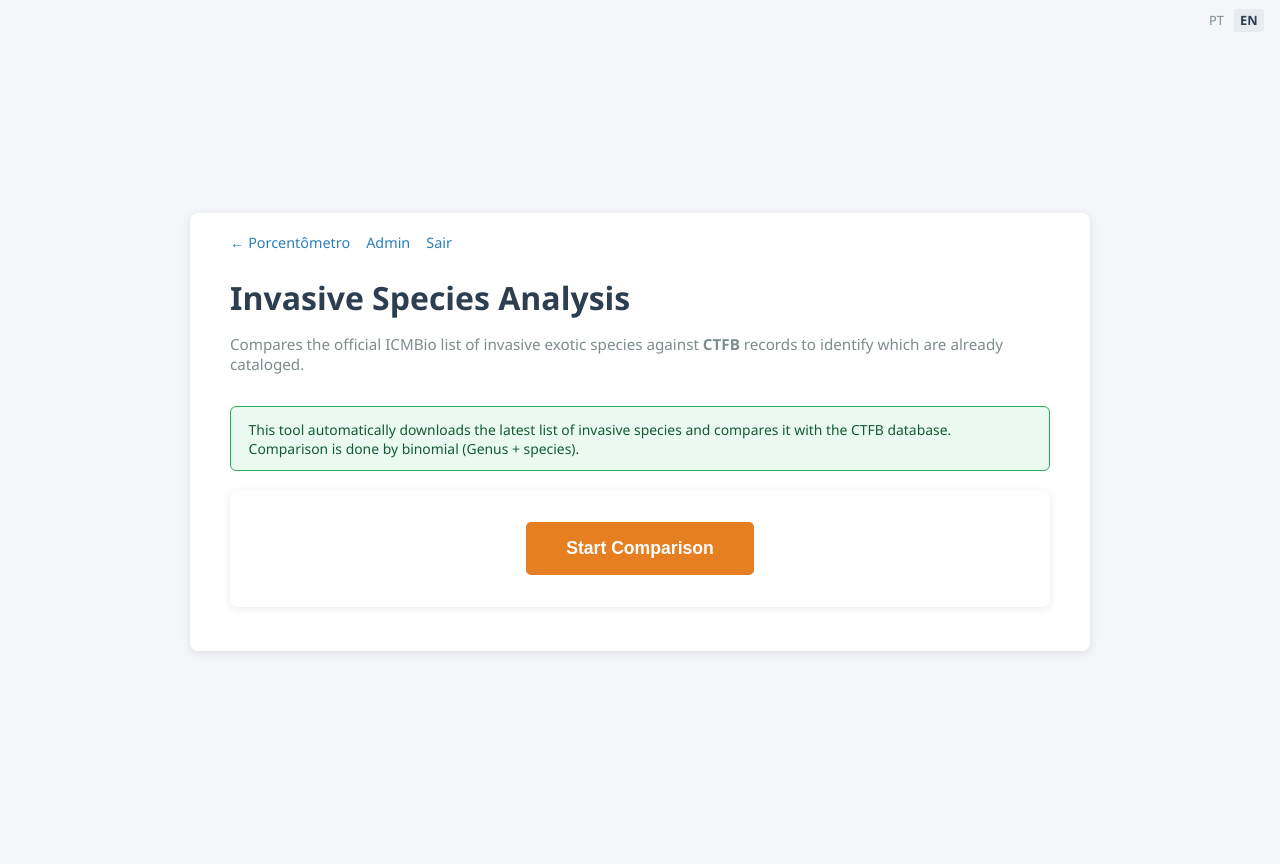
After one commit to wboeger/completeness, a Flask app: page /invasive_gap in a window 1280 px wide. The commit adds this page. Run offline with Flask 3, Linux system fonts and the light colour scheme; the visitor is signed in with stand-in values (Sample User, id 1).

Commit message:
feat: add invasive species analysis feature

```diff
--- a/app.py
+++ b/app.py
@@ -35,6 +35,7 @@ db = SQLAlchemy(app)
 
 PESQUISADORES_SHEET_URL = "https://docs.google.com/spreadsheets/d/1adWD1sksMqWhAaLmKC61mV8a3ZeuT-ou/export?format=xlsx"
 PLANILHA_EXTENDIDA_SHEET_URL = "https://docs.google.com/spreadsheets/d/1zG0Ax_wKgg6UB9PgVXg29_qoZKDCE1Db/export?format=xlsx"
+INVASIVE_LIST_URL = "https://drive.google.com/uc?export=download&id=1_KHngk2dHKir5Phsndpp_eN_bydBYM3s"
 DATA_DATES_FILE = os.path.join(os.path.dirname(__file__), 'data', 'data_dates.json')
 # --- End Configuration ---
 
@@ -184,6 +185,7 @@ def _load_session_taxa(user):
 
 # ── GBIF gap analysis ──────────────────────────────────────────────────────────
 GBIF_JOBS = {}   # job_id → dict with status/progress/result
+INVASIVE_JOBS = {} # job_id → dict with status/progress/result
 
 def _gbif_gap_worker(job_id, taxon_name, planilha_df):
     def update(progress, pct=None):
@@ -405,6 +407,99 @@ def _gbif_gap_worker(job_id, taxon_name, planilha_df):
 
     except Exception as e:
         GBIF_JOBS[job_id].update(status='error', error=str(e))
+
+def _invasive_gap_worker(job_id, planilha_df):
+    def update(progress, pct=None):
+        INVASIVE_JOBS[job_id]['progress'] = progress
+        if pct is not None:
+            INVASIVE_JOBS[job_id]['pct'] = pct
+
+    try:
+        INVASIVE_JOBS[job_id] = {'status': 'running', 'progress': 'Iniciando…', 'pct': 0,
+                                 'result_path': None, 'error': None}
+
+        # ── Phase 1: download invasive species list ──
+        update('Baixando lista de espécies invasoras…', 5)
+        response = requests.get(INVASIVE_LIST_URL, timeout=60)
+        response.raise_for_status()
+
+        from io import BytesIO
+        # We know from earlier that it's a TSV (even with .xlsx extension in the Drive link)
+        invasive_df = pd.read_csv(BytesIO(response.content), sep='\t')
+
+        if invasive_df.empty:
+            INVASIVE_JOBS[job_id].update(status='error', error='Lista de espécies invasoras vazia.')
+            return
+
+        update(f'Lista carregada ({len(invasive_df)} registros). Comparando com CTFB…', 20)
+
+        # ── Phase 2: compare with CTFB ──
+        df = planilha_df.copy()
+        has_status = 'taxonomicstatus' in df.columns
+        sp_mask = df['taxonrank'].str.upper().str.strip() == 'ESPECIE'
+        has_binomial = df.get('genus', pd.Series(dtype=str)).notna() & \
+                       df.get('specificepithet', pd.Series(dtype=str)).notna()
+
+        def make_binomials(mask):
+            sub = df[mask & has_binomial]
+            return set(
+                (sub['genus'].str.strip() + ' ' + sub['specificepithet'].str.strip())
+                .str.lower()
+            )
+
+        # Accepted names
+        if has_status:
+            ctfb_accepted = make_binomials(
+                sp_mask & (df['taxonomicstatus'].str.upper().str.strip() == 'NOME_ACEITO'))
+        else:
+            ctfb_accepted = make_binomials(sp_mask)
+
+        # Synonyms
+        if has_status:
+            ctfb_synonyms = make_binomials(
+                sp_mask & (df['taxonomicstatus'].str.upper().str.strip() != 'NOME_ACEITO')
+            ) - ctfb_accepted
+        else:
+            ctfb_synonyms = set()
+
+        invasive_df['canonical_name'] = invasive_df['scientificName'].str.strip()
+        invasive_df['binomial'] = invasive_df['canonical_name'].str.lower()
+
+        in_ctfb     = invasive_df[invasive_df['binomial'].isin(ctfb_accepted)].copy()
+        as_synonym  = invasive_df[
+            ~invasive_df['binomial'].isin(ctfb_accepted) &
+             invasive_df['binomial'].isin(ctfb_synonyms)
+        ].copy()
+        not_in_ctfb = invasive_df[
+            ~invasive_df['binomial'].isin(ctfb_accepted) &
+            ~invasive_df['binomial'].isin(ctfb_synonyms)
+        ].copy()
+
+        # ── Phase 3: Save XLSX ──
+        update('Gerando arquivo XLSX…', 85)
+        result_path = os.path.join('/tmp', f'invasive_gap_{job_id}.xlsx')
+
+        _export_cols = ['scientificName', 'genus', 'specificEpithet', 'datasetName']
+        export_cols = [c for c in _export_cols if c in invasive_df.columns]
+
+        with pd.ExcelWriter(result_path, engine='openpyxl') as writer:
+            not_in_ctfb[export_cols].to_excel(writer, sheet_name='Ausentes_no_CTFB', index=False)
+            as_synonym[export_cols].to_excel(writer, sheet_name='Sinonimos_no_CTFB', index=False)
+            in_ctfb[export_cols].to_excel(writer, sheet_name='Presentes_no_CTFB', index=False)
+
+        INVASIVE_JOBS[job_id].update(
+            status='done', pct=100,
+            progress='Concluído.',
+            result_path=result_path,
+            n_total=len(invasive_df),
+            n_missing=len(not_in_ctfb),
+            n_synonym=len(as_synonym),
+            n_present=len(in_ctfb),
+            n_ctfb=len(ctfb_accepted),
+        )
+
+    except Exception as e:
+        INVASIVE_JOBS[job_id].update(status='error', error=str(e))
 
 def generate_completeness_chart(dataframe, category_column, title_label, sort_cols, output_path):
     """
@@ -1503,5 +1598,55 @@ def gbif_gap_poll(job_id):
     job = GBIF_JOBS.get(job_id, {'status': 'not_found'})
     return jsonify({k: v for k, v in job.items() if k != 'result_path'})
 
+@app.route('/invasive_gap', methods=['GET', 'POST'])
+def invasive_gap():
+    if 'user_id' not in session:
+        return redirect(url_for('login'))
+    user = User.query.get(session['user_id'])
+    if request.method == 'POST':
+        if PLANILHA_DF is None:
+            flash('Dados CTFB não carregados — tente novamente mais tarde.', 'danger')
+            return redirect(url_for('invasive_gap'))
+        job_id = uuid.uuid4().hex
+        t = threading.Thread(target=_invasive_gap_worker,
+                             args=(job_id, PLANILHA_DF.copy()),
+                             daemon=True)
+        t.start()
+        return redirect(url_for('invasive_gap_status', job_id=job_id))
+    # Reuse gbif_gap template or create a new one
+    return render_template(tmpl('invasive_gap'),
+                           username=user.username, is_admin=user.is_admin,
+                           data_loaded=DATA_LOADED_SUCCESSFULLY)
+
+@app.route('/invasive_gap/status/<job_id>')
+def invasive_gap_status(job_id):
+    if 'user_id' not in session:
+        return redirect(url_for('login'))
+    user = User.query.get(session['user_id'])
+    job = INVASIVE_JOBS.get(job_id)
+    if job is None:
+        flash('Job não encontrado.', 'danger')
+        return redirect(url_for('invasive_gap'))
+    return render_template(tmpl('invasive_gap_status'),
+                           job=job, job_id=job_id,
+                           username=user.username, is_admin=user.is_admin)
+
+@app.route('/invasive_gap/download/<job_id>')
+def invasive_gap_download(job_id):
+    if 'user_id' not in session:
+        return redirect(url_for('login'))
+    job = INVASIVE_JOBS.get(job_id)
+    if not job or job['status'] != 'done' or not job.get('result_path'):
+        flash('Resultado não disponível.', 'danger')
+        return redirect(url_for('invasive_gap'))
+    return send_file(job['result_path'], as_attachment=True,
+                     download_name=f'invasive_gap_{job_id[:8]}.xlsx')
+
+@app.route('/invasive_gap/poll/<job_id>')
+def invasive_gap_poll(job_id):
+    from flask import jsonify
+    job = INVASIVE_JOBS.get(job_id, {'status': 'not_found'})
+    return jsonify({k: v for k, v in job.items() if k != 'result_path'})
+
 if __name__ == '__main__':
     app.run(debug=True)
--- /dev/null
+++ b/templates/invasive_gap_en.html
@@ -0,0 +1,58 @@
+<!DOCTYPE html>
+<html lang="en">
+<head>
+    <meta charset="UTF-8">
+    <title>Invasive Species — Porcentômetro</title>
+    <link rel="stylesheet" href="{{ url_for('static', filename='style.css') }}">
+    <style>
+        body { font-family: 'Segoe UI', sans-serif; background: #f4f6f9; margin: 0; padding: 2rem; }
+        .container { max-width: 820px; margin: 0 auto; }
+        h1 { color: #2c3e50; margin-bottom: .2rem; }
+        .subtitle { color: #7f8c8d; font-size: .95rem; margin-bottom: 2rem; }
+        .card { background: white; border-radius: 8px; box-shadow: 0 2px 8px rgba(0,0,0,.08); padding: 2rem; margin-bottom: 1.5rem; text-align: center; }
+        button[type=submit] { background: #e67e22; color: white; border: none; padding: 1rem 2.5rem; border-radius: 5px; font-size: 1.1rem; font-weight: 700; cursor: pointer; }
+        button[type=submit]:hover { background: #d35400; }
+        .info-box { background: #eafaf1; border: 1px solid #27ae60; border-radius: 6px;
+                    padding: .8rem 1.1rem; font-size: .87rem; color: #145a32; margin-bottom: 1.2rem; }
+        .nav { display: flex; gap: 1rem; margin-bottom: 1.5rem; font-size: .9rem; }
+        .nav a { color: #2980b9; text-decoration: none; }
+        .nav a:hover { text-decoration: underline; }
+    </style>
+</head>
+<body>
+<div style="position:fixed;top:.7rem;right:1rem;font-size:.8rem;z-index:100;">
+  <a href="{{ url_for('set_lang', code='pt') }}" style="color:#7f8c8d;text-decoration:none;padding:.15rem .4rem;">PT</a>
+  <a href="{{ url_for('set_lang', code='en') }}" style="font-weight:bold;color:#2c3e50;text-decoration:none;padding:.15rem .4rem;background:#e8ecf0;border-radius:3px;">EN</a>
+</div>
+<div class="container">
+    <div class="nav">
+        <a href="{{ url_for('index') }}">← Porcentômetro</a>
+        {% if is_admin %}<a href="{{ url_for('admin_dashboard') }}">Admin</a>{% endif %}
+        <a href="{{ url_for('logout') }}">Sair</a>
+    </div>
+
+    <h1>Invasive Species Analysis</h1>
+    <p class="subtitle">
+        Compares the official ICMBio list of invasive exotic species against
+        <strong>CTFB</strong> records to identify which are already cataloged.
+    </p>
+
+    {% with messages = get_flashed_messages(with_categories=true) %}
+      {% for category, message in messages %}
+        <div class="flash {{ category }}">{{ message }}</div>
+      {% endfor %}
+    {% endwith %}
+
+    <div class="info-box">
+        This tool automatically downloads the latest list of invasive species and compares it
+        with the CTFB database. Comparison is done by binomial (Genus + species).
+    </div>
+
+    <div class="card">
+        <form method="POST">
+            <button type="submit">Start Comparison</button>
+        </form>
+    </div>
+</div>
+</body>
+</html>
```
Also changed, not shown: templates/index.html (+28 -3 lines), templates/index_en.html (+28 -3 lines), templates/invasive_gap.html (added, +58 -0 lines), templates/invasive_gap_status.html (added, +104 -0 lines), templates/invasive_gap_status_en.html (added, +104 -0 lines), 2 other files.
